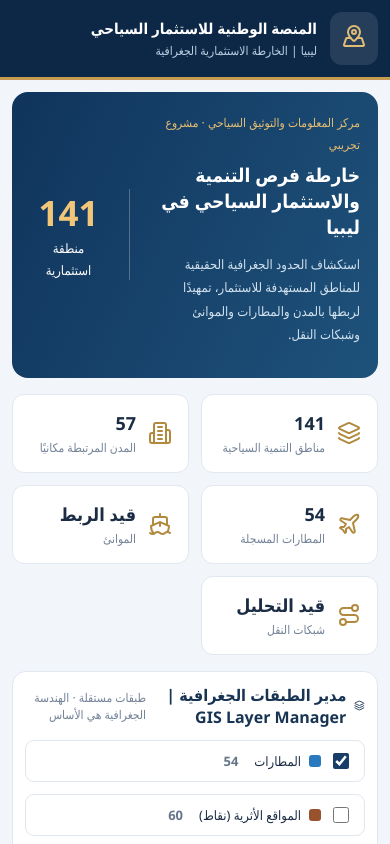
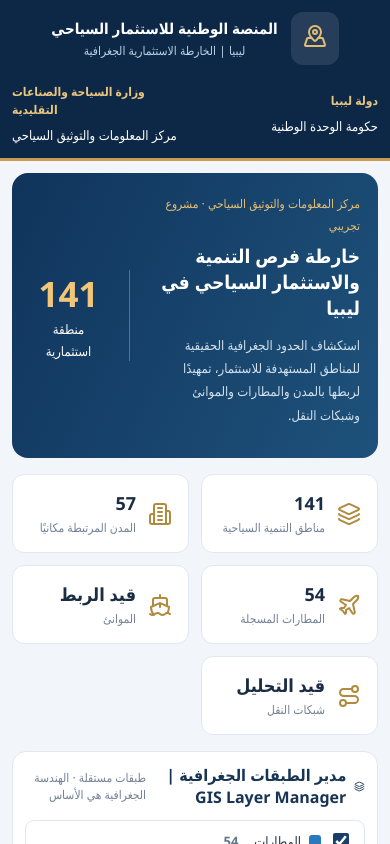
Before and after one commit to tidclibya2026/LTIP_LIBYA, a React (Vite) app: page / in a window 390 px wide. Shown: the top 844 px of the page. Built offline with nearby package versions, Linux system fonts and the light colour scheme.

Commit message:
Add official Libya government header

```diff
--- a/src/App.css
+++ b/src/App.css
@@ -105,3 +105,67 @@
         height: 230px;
     }
 }
+/* Official government header */
+.official-header {
+  display: grid;
+  grid-template-columns: 1fr auto 1fr;
+  align-items: center;
+  gap: 24px;
+  direction: rtl;
+  min-height: 100px;
+}
+
+.official-header .brand {
+  justify-content: center;
+  text-align: center;
+}
+
+.gov-header-right,
+.gov-header-left {
+  display: flex;
+  flex-direction: column;
+  gap: 7px;
+  line-height: 1.5;
+}
+
+.gov-header-right {
+  text-align: right;
+}
+
+.gov-header-left {
+  text-align: left;
+}
+
+.gov-header-right strong,
+.gov-header-left strong {
+  color: #e8c580;
+  font-size: 16px;
+}
+
+.gov-header-right span,
+.gov-header-left span {
+  color: #ffffff;
+  font-size: 13px;
+}
+
+@media (max-width: 760px) {
+  .official-header {
+    grid-template-columns: 1fr 1fr;
+    gap: 18px;
+  }
+
+  .official-header .brand {
+    grid-column: 1 / -1;
+    grid-row: 1;
+  }
+
+  .gov-header-right,
+  .gov-header-left {
+    grid-row: 2;
+  }
+
+  .gov-header-right strong,
+  .gov-header-left strong {
+    font-size: 12px;
+  }
+}
--- a/src/App.jsx
+++ b/src/App.jsx
@@ -237,7 +237,23 @@ export default function App() {
   const selectedParkLayer = PARK_LAYERS.find(layer => layer.id === selectedPark?.layerId);
   const parkCount = PARK_LAYERS.reduce((sum, layer) => sum + (parkData[layer.id]?.features?.length || 0), 0);
   return <div className="app" dir="rtl">
-    <header className="header"><div className="brand"><span className="brand-icon"><MapPinned size={24}/></span><div><h1>المنصة الوطنية للاستثمار السياحي</h1><p>ليبيا | الخارطة الاستثمارية الجغرافية</p></div></div><span className="tag">نسخة تجريبية · LTIP</span></header>
+    <header className="header official-header">
+  <div className="gov-header-right">
+    <strong>دولة ليبيا</strong>
+    <span>حكومة الوحدة الوطنية</span>
+  </div>
+  <div className="brand">
+    <span className="brand-icon"><MapPinned size={24}/></span>
+    <div>
+      <h1>المنصة الوطنية للاستثمار السياحي</h1>
+      <p>ليبيا | الخارطة الاستثمارية الجغرافية</p>
+    </div>
+  </div>
+  <div className="gov-header-left">
+    <strong>وزارة السياحة والصناعات التقليدية</strong>
+    <span>مركز المعلومات والتوثيق السياحي</span>
+  </div>
+</header>
     <main><section className="intro"><div><span className="eyebrow">مركز المعلومات والتوثيق السياحي · مشروع تجريبي</span><h2>خارطة فرص التنمية والاستثمار السياحي في ليبيا</h2><p>استكشاف الحدود الجغرافية الحقيقية للمناطق المستهدفة للاستثمار، تمهيدًا لربطها بالمدن والمطارات والموانئ وشبكات النقل.</p></div><div className="big-count"><strong>{zones.length || '—'}</strong><span>منطقة استثمارية</span></div></section>
     <section className="metrics"><article><Layers3/><div><strong>{zones.length || '—'}</strong><span>مناطق التنمية السياحية</span></div></article><article><Building2/><div><strong>{cities.length || "—"}</strong><span>المدن المرتبطة مكانيًا</span></div></article><article><Plane/><div><strong>{accessData.airports?.length ?? '—'}</strong><span>المطارات المسجلة</span></div></article><article><Ship/><div><strong>قيد الربط</strong><span>الموانئ</span></div></article><article><Route/><div><strong>قيد التحليل</strong><span>شبكات النقل</span></div></article></section>
     <section className="park-controls" aria-label="إدارة طبقات نظم المعلومات الجغرافية">
```
